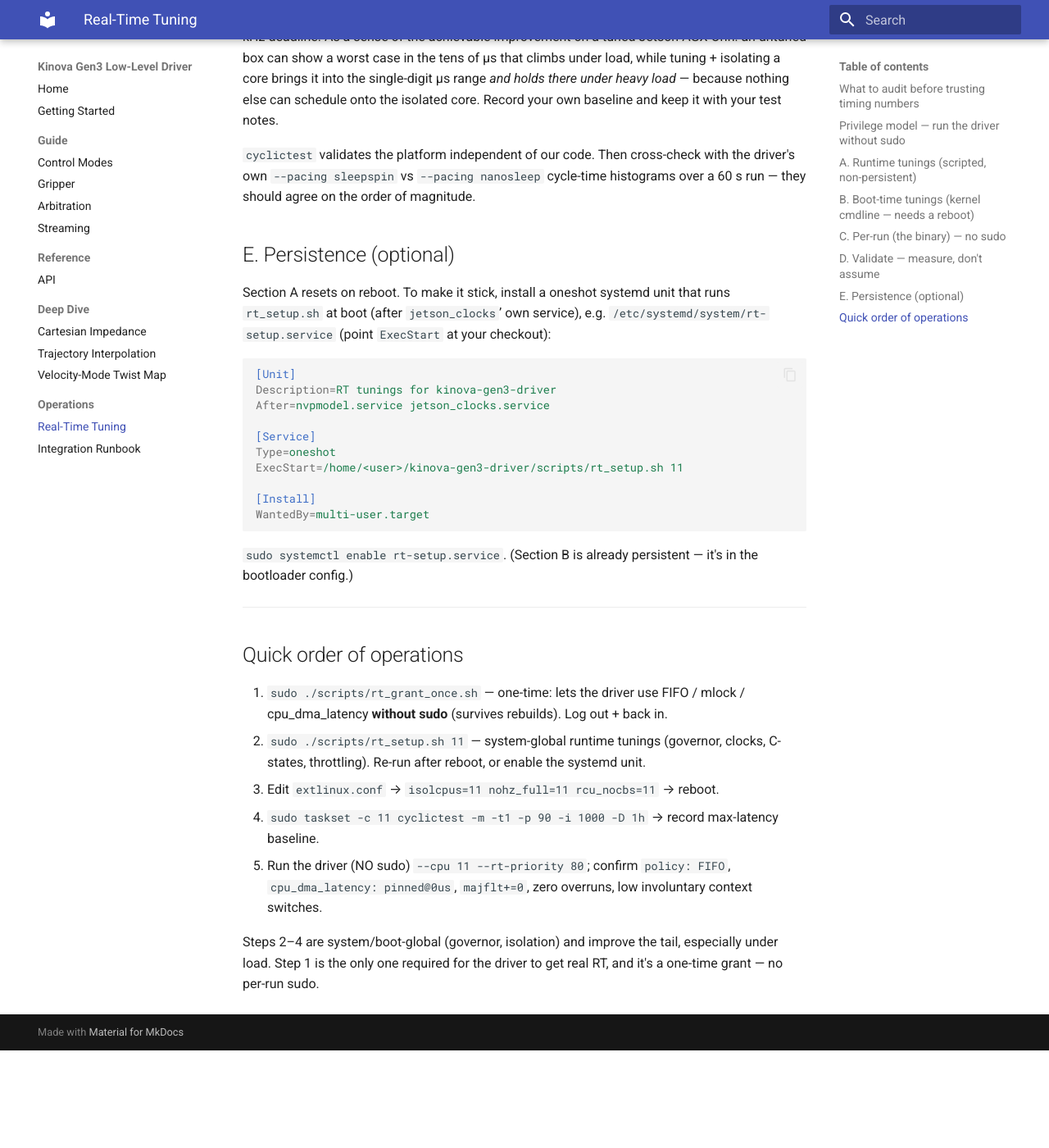
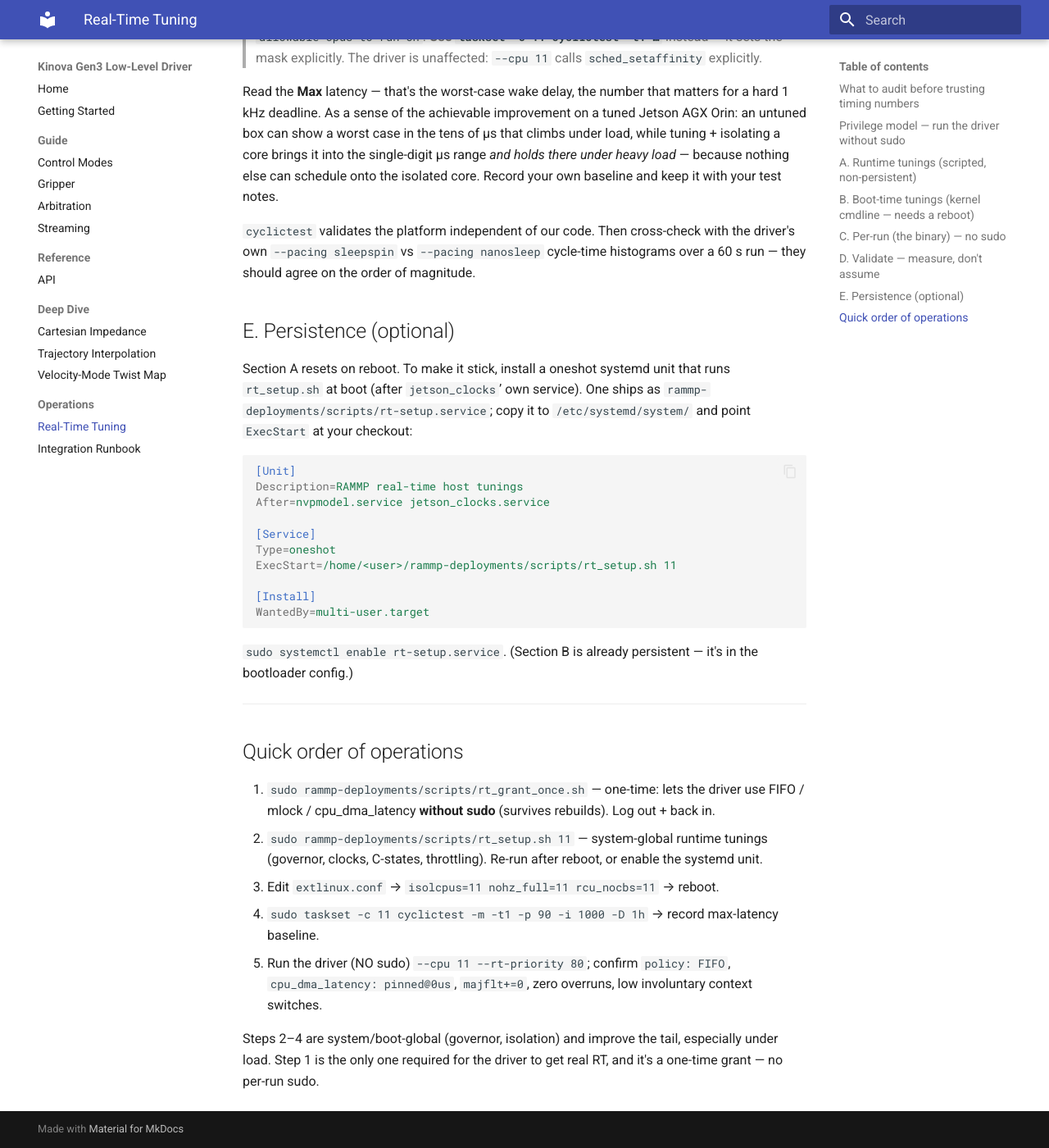
Before and after one commit to rammp-org/kinova-gen3-driver, an MkDocs documentation site: the page built from docs/rt-tuning.md, in a window 1280 px wide and 1400 px high, scrolled down 4240 px. Shown: the whole window at 82% size. Built offline with MkDocs 1.6.1 and Material for MkDocs 9.7.7, drawn with Linux system fonts in a browser that asks for light colours; before the commit the page ends 5521 px from its top, so only the background shows below that; some of the changed text lies outside the part shown.

Commit message:
Move the RT host scripts to rammp-deployments (#51)
* Move the RT host scripts to rammp-deployments

rt_grant_once.sh and rt_setup.sh are Jetson host setup, needed by
every real-time process on the chair, not something a developer
should clone the arm driver to get. They now live in
rammp-org/rammp-deployments/scripts (with the rt-setup.service unit
that rt-tuning §E prescribes). This repo's docs point there; the
guide itself stays here because the reasoning is this driver's.

Co-Authored-By: Claude Fable 5.1 <noreply@anthropic.com>
Claude-Session: https://claude.ai/code/session_01EpDuWKh7pVL3ftVw2TY4Lk

* docs(claude): repoint rt_grant_once.sh at rammp-deployments

The move left CLAUDE.md citing the deleted in-repo path.

Co-Authored-By: Claude Fable 5 <noreply@anthropic.com>
Claude-Session: https://claude.ai/code/session_01LT7qPfbVBr2V1dpsveSuDb

---------

Co-authored-by: Claude Fable 5.1 <noreply@anthropic.com>

````diff
--- a/.pre-commit-config.yaml
+++ b/.pre-commit-config.yaml
@@ -39,8 +39,8 @@ repos:
     hooks:
       - id: actionlint
 
-  # Shell scripts -- scripts/rt_setup.sh and rt_grant_once.sh grant RT
-  # privileges, so a quoting bug there is not a style problem.
+  # Shell scripts. (The RT host-setup scripts now live in
+  # rammp-org/rammp-deployments/scripts; keep the hook for anything that remains.)
   - repo: https://github.com/shellcheck-py/shellcheck-py
     rev: v0.9.0.6
     hooks:
--- a/docs/rt-tuning.md
+++ b/docs/rt-tuning.md
@@ -6,6 +6,12 @@ loop-timing stability — what each one is, why it matters, and how to set it on
 Jetson AGX Orin (tegra234, 12 cores; developed against kernel `5.15-rt-tegra`).
 The goal: low and *bounded* wake jitter and no missed deadlines (a missed 1 kHz
 deadline can trip the Gen3 watchdog and fault the arm).
+
+> The scripts this guide runs — `rt_grant_once.sh`, `rt_setup.sh` and the
+> `rt-setup.service` unit — live in
+> [rammp-deployments/scripts](https://github.com/rammp-org/rammp-deployments/tree/main/scripts),
+> because every RT process on the chair needs them, not just this driver. Paths
+> below are relative to wherever you cloned that repo.
 
 Throughout, the examples pin the RT loop to **core 11** — pick the
 highest-numbered core on your machine and substitute it everywhere.
@@ -55,7 +61,7 @@ All four are **driver-local** (done in `rt_system::enable_rt()`); they only need
 the user to *have permission*. Grant it once with:
 
 ```sh
-sudo ./scripts/rt_grant_once.sh        # creates 'realtime' group, rtprio/memlock
+sudo rammp-deployments/scripts/rt_grant_once.sh   # creates 'realtime' group, rtprio/memlock
                                         # limits, and the cpu_dma_latency udev rule
 # log out + back in (group membership), then run the driver with NO sudo.
 ```
@@ -81,7 +87,7 @@ disables deep idle, removes RT throttling, pins timers, disables THP, and nudges
 IRQs off the RT core. **These reset on reboot.**
 
 ```sh
-sudo ./scripts/rt_setup.sh 11        # 11 = the core you'll pin the loop to
+sudo rammp-deployments/scripts/rt_setup.sh 11   # 11 = the core you'll pin the loop to
 ```
 
 Verify afterward:
@@ -189,17 +195,18 @@ histograms over a 60 s run — they should agree on the order of magnitude.
 ## E. Persistence (optional)
 
 Section A resets on reboot. To make it stick, install a oneshot systemd unit
-that runs `rt_setup.sh` at boot (after `jetson_clocks`’ own service), e.g.
-`/etc/systemd/system/rt-setup.service` (point `ExecStart` at your checkout):
+that runs `rt_setup.sh` at boot (after `jetson_clocks`’ own service). One ships
+as `rammp-deployments/scripts/rt-setup.service`; copy it to `/etc/systemd/system/` and
+point `ExecStart` at your checkout:
 
 ```ini
 [Unit]
-Description=RT tunings for kinova-gen3-driver
+Description=RAMMP real-time host tunings
 After=nvpmodel.service jetson_clocks.service
 
 [Service]
 Type=oneshot
-ExecStart=/home/<user>/kinova-gen3-driver/scripts/rt_setup.sh 11
+ExecStart=/home/<user>/rammp-deployments/scripts/rt_setup.sh 11
 
 [Install]
 WantedBy=multi-user.target
@@ -212,9 +219,9 @@ in the bootloader config.)
 
 ## Quick order of operations
 
-1. `sudo ./scripts/rt_grant_once.sh` — one-time: lets the driver use FIFO / mlock
+1. `sudo rammp-deployments/scripts/rt_grant_once.sh` — one-time: lets the driver use FIFO / mlock
    / cpu_dma_latency **without sudo** (survives rebuilds). Log out + back in.
-2. `sudo ./scripts/rt_setup.sh 11` — system-global runtime tunings (governor,
+2. `sudo rammp-deployments/scripts/rt_setup.sh 11` — system-global runtime tunings (governor,
    clocks, C-states, throttling). Re-run after reboot, or enable the systemd unit.
 3. Edit `extlinux.conf` → `isolcpus=11 nohz_full=11 rcu_nocbs=11` → reboot.
 4. `sudo taskset -c 11 cyclictest -m -t1 -p 90 -i 1000 -D 1h` → record
````
Also changed, not shown: CLAUDE.md (+2 -1 lines), README.md (+2 -3 lines), docs/integration/joint_position_hardware_check.md (+2 -1 lines), 2 other files.
